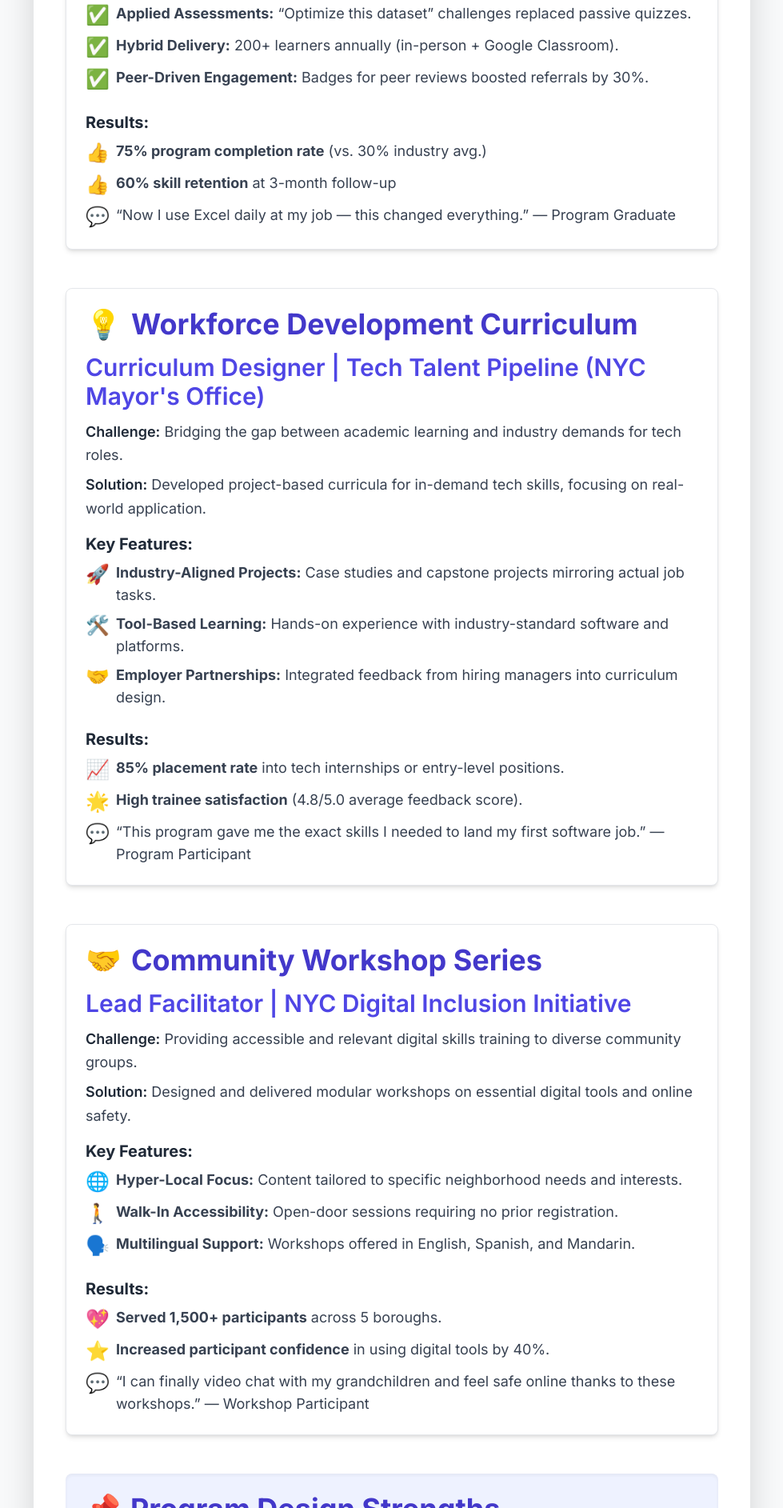
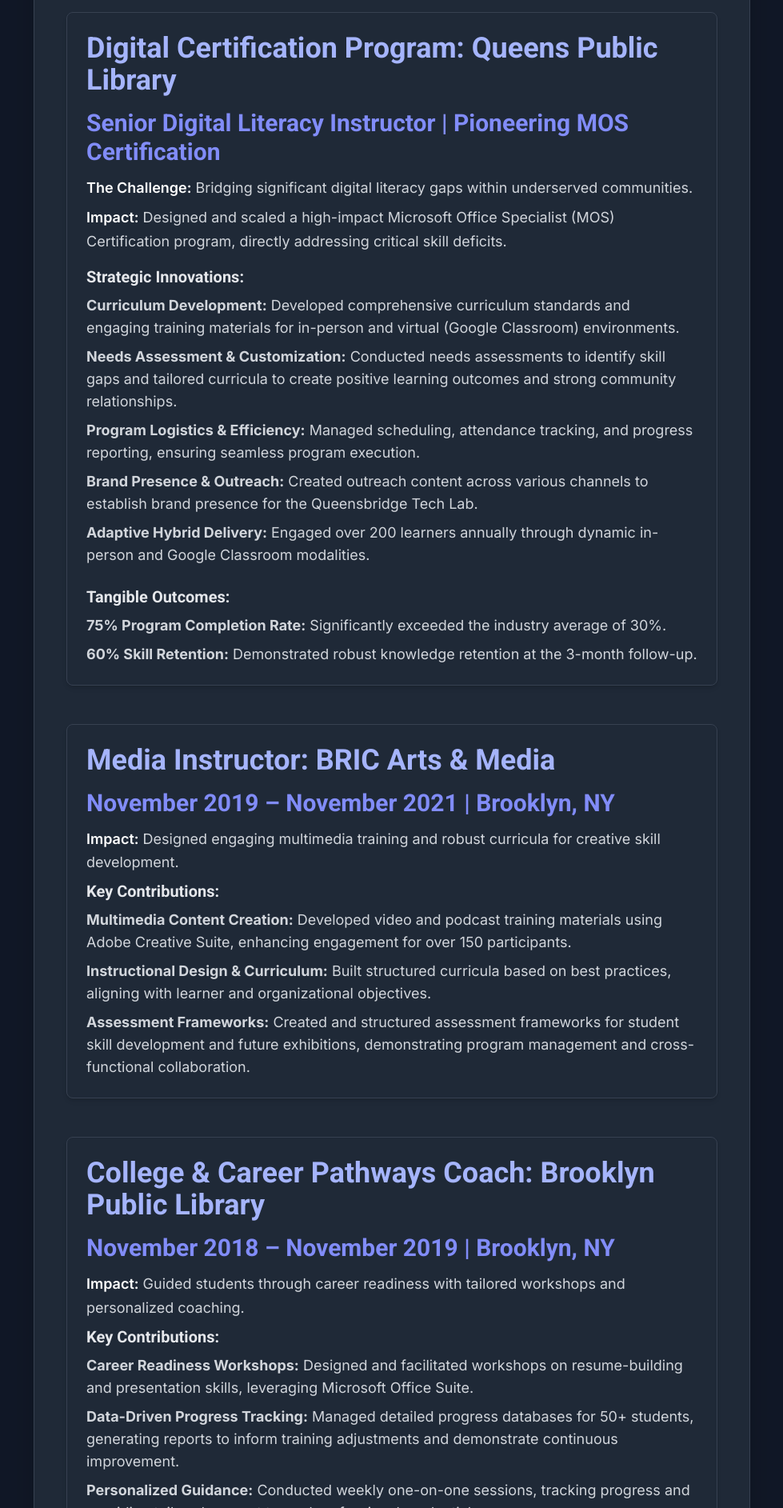
Before and after one commit to branpnyc/about, a plain HTML site: page index.html in a window 1280 px wide. Shown: the part 915-2800 px from the top of the page at 80% size, without its empty margins (150-1129 px from the left). Drawn offline with nearby package versions, Linux system fonts and the light colour scheme.

Commit message:
Update index.html

```diff
--- a/index.html
+++ b/index.html
@@ -4,125 +4,136 @@
     <meta charset="UTF-8">
     <meta name="viewport" content="width=device-width, initial-scale=1.0">
     <title>Brandon Payne | Learning Program Highlights</title>
-    <!-- Inter Font -->
-    <link href="https://fonts.googleapis.com/css2?family=Inter:wght@400;600;700&display=swap" rel="stylesheet">
+    <!-- Updated Fonts: Roboto for all headings, Inter for body text -->
+    <link href="https://fonts.googleapis.com/css2?family=Inter:wght@300;400;500;600;700;800;900&family=Roboto:wght@700;900&display=swap" rel="stylesheet">
     <!-- Tailwind CSS CDN -->
     <script src="https://cdn.tailwindcss.com"></script>
     <style>
-        /* Custom styles to ensure Inter font is applied and provide a base */
-        body {
+        /* Custom styles to ensure fonts are applied */
+        /* All headings now use Roboto */
+        .font-heading-main,
+        .font-heading-sub {
+            font-family: 'Roboto', sans-serif;
+        }
+        .font-body {
             font-family: 'Inter', sans-serif;
         }
     </style>
 </head>
-<body class="font-inter bg-gray-50 text-gray-900 min-h-screen flex items-center justify-center py-12 px-4 sm:px-6 lg:px-8">
-    <div class="max-w-4xl w-full space-y-12 bg-white p-8 sm:p-10 rounded-xl shadow-2xl">
+<body class="font-body bg-gray-900 text-gray-100 min-h-screen flex items-center justify-center py-12 px-4 sm:px-6 lg:px-8 p-8">
+    <div class="max-w-4xl w-full space-y-12 bg-gray-800 p-8 sm:p-10 rounded-xl shadow-2xl border border-gray-700">
 
         <!-- Header Section -->
         <header class="text-center">
-            <h1 class="text-5xl sm:text-6xl font-extrabold text-indigo-800 leading-tight mb-4">Brandon Payne | Learning Program Highlights</h1>
-            <p class="quote italic text-xl sm:text-2xl text-gray-600 mb-12">“Let’s build training and certification pathways as dynamic as the communities they serve.”</p>
+            <h1 class="font-heading-main text-5xl sm:text-6xl font-extrabold text-indigo-400 leading-tight mb-2">Brandon Payne</h1>
+            <h2 class="text-2xl sm:text-3xl font-semibold text-gray-300 mb-4">Building Bridges Through Tech</h2>
+            <p class="quote italic text-xl sm:text-2xl text-gray-400 mb-12">Cultivating dynamic training and certification pathways that empower communities.</p>
         </header>
 
         <!-- About Section -->
-        <section class="p-6 bg-indigo-50 rounded-lg shadow-inner">
-            <h2 class="text-3xl sm:text-4xl font-bold text-indigo-700 mb-4">About This Page</h2>
-            <p class="text-lg leading-relaxed text-gray-700">Hi, I’m Brandon — a program strategist and educator focused on digital literacy, career pathways, and community-centered certifications. This page highlights select learning and workforce development programs I’ve built, designed to empower underserved communities and emerging professionals.</p>
+        <section class="p-6 bg-gray-700 rounded-lg shadow-inner border border-gray-600">
+            <h2 class="font-heading-sub text-3xl sm:text-4xl font-bold text-indigo-300 mb-4">A Vision for Empowered Learning</h2>
+            <p class="text-lg leading-relaxed text-gray-300">As a program strategist and educator, I specialize in crafting digital literacy, career pathway, and community-centered certification programs. This page showcases impactful initiatives I've led, focusing on empowering underserved communities and catalyzing career growth for emerging professionals.</p>
+        </section>
+
+        <!-- Program Design Strengths (Moved to be the second section) -->
+        <section class="p-6 bg-gray-700 rounded-lg shadow-inner border border-gray-600">
+            <h2 class="font-heading-sub text-3xl sm:text-4xl font-bold text-indigo-300 mb-4">My Core Strengths in Program Design</h2>
+            <ul class="list-none pl-0 space-y-2 text-lg text-gray-300">
+                <li class="flex items-start"><span><strong>Scalable & Adaptable Learning Models:</strong> Designing frameworks that flex to diverse learner needs and environments.</span></li>
+                <li class="flex items-start"><span><strong>Community-Centric Engagement:</strong> Cultivating peer-driven strategies for deeper participant involvement and retention.</span></li>
+                <li class="flex items-start"><span><strong>Results-Oriented Focus:</strong> Driving initiatives with clear, trackable outcomes and impactful employer collaborations.</span></li>
+            </ul>
         </section>
 
         <!-- Digital Certification Program -->
-        <section class="p-6 bg-white rounded-lg shadow-md border border-gray-200">
-            <h2 class="text-3xl sm:text-4xl font-bold text-indigo-700 mb-4 flex items-center">
-                <span class="mr-3 text-indigo-500">📊</span> Digital Certification Program
-            </h2>
-            <h3 class="text-2xl sm:text-3xl font-semibold text-indigo-600 mb-3">Senior Digital Literacy Instructor | Queens Public Library</h3>
-            <p class="text-lg leading-relaxed text-gray-700 mb-2"><strong class="font-semibold text-gray-800">Challenge:</strong> Low digital literacy engagement in underserved communities.</p>
-            <p class="text-lg leading-relaxed text-gray-700 mb-4"><strong class="font-semibold text-gray-800">Solution:</strong> Designed and scaled a performance-based Microsoft Office Specialist (MOS) Certification program.</p>
+        <section class="p-6 bg-gray-800 rounded-lg shadow-md border border-gray-700">
+            <h2 class="font-heading-sub text-3xl sm:text-4xl font-bold text-indigo-300 mb-4">Digital Certification Program: Queens Public Library</h2>
+            <h3 class="font-heading-sub text-2xl sm:text-3xl font-semibold text-indigo-400 mb-3">Senior Digital Literacy Instructor | Pioneering MOS Certification</h3>
+            <p class="text-lg leading-relaxed text-gray-300 mb-2"><strong class="font-semibold text-white">The Challenge:</strong> Bridging significant digital literacy gaps within underserved communities.</p>
+            <p class="text-lg leading-relaxed text-gray-300 mb-4"><strong class="font-semibold text-white">Impact:</strong> Designed and scaled a high-impact Microsoft Office Specialist (MOS) Certification program, directly addressing critical skill deficits.</p>
 
-            <h4 class="text-xl font-bold text-gray-800 mb-2">Key Features:</h4>
-            <ul class="list-none pl-0 space-y-2 text-lg text-gray-700">
-                <li class="flex items-start"><span class="text-green-500 mr-2 text-2xl">✅</span> <span><strong>Applied Assessments:</strong> “Optimize this dataset” challenges replaced passive quizzes.</span></li>
-                <li class="flex items-start"><span class="text-green-500 mr-2 text-2xl">✅</span> <span><strong>Hybrid Delivery:</strong> 200+ learners annually (in-person + Google Classroom).</span></li>
-                <li class="flex items-start"><span class="text-green-500 mr-2 text-2xl">✅</span> <span><strong>Peer-Driven Engagement:</strong> Badges for peer reviews boosted referrals by 30%.</span></li>
+            <h4 class="font-heading-sub text-xl font-bold text-gray-200 mb-2">Strategic Innovations:</h4>
+            <ul class="list-none pl-0 space-y-2 text-lg text-gray-300">
+                <li class="flex items-start"><span><strong>Curriculum Development:</strong> Developed comprehensive curriculum standards and engaging training materials for in-person and virtual (Google Classroom) environments.</span></li>
+                <li class="flex items-start"><span><strong>Needs Assessment & Customization:</strong> Conducted needs assessments to identify skill gaps and tailored curricula to create positive learning outcomes and strong community relationships.</span></li>
+                <li class="flex items-start"><span><strong>Program Logistics & Efficiency:</strong> Managed scheduling, attendance tracking, and progress reporting, ensuring seamless program execution.</span></li>
+                <li class="flex items-start"><span><strong>Brand Presence & Outreach:</strong> Created outreach content across various channels to establish brand presence for the Queensbridge Tech Lab.</span></li>
+                <li class="flex items-start"><span><strong>Adaptive Hybrid Delivery:</strong> Engaged over 200 learners annually through dynamic in-person and Google Classroom modalities.</span></li>
             </ul>
 
-            <h4 class="text-xl font-bold text-gray-800 mt-6 mb-2">Results:</h4>
-            <ul class="list-none pl-0 space-y-2 text-lg text-gray-700">
-                <li class="flex items-start"><span class="text-green-500 mr-2 text-2xl">👍</span> <span><strong>75% program completion rate</strong> (vs. 30% industry avg.)</span></li>
-                <li class="flex items-start"><span class="text-green-500 mr-2 text-2xl">👍</span> <span><strong>60% skill retention</strong> at 3-month follow-up</span></li>
-                <li class="flex items-start"><span class="text-green-500 mr-2 text-2xl">💬</span> <span>“Now I use Excel daily at my job — this changed everything.” — Program Graduate</span></li>
+            <h4 class="font-heading-sub text-xl font-bold text-gray-200 mt-6 mb-2">Tangible Outcomes:</h4>
+            <ul class="list-none pl-0 space-y-2 text-lg text-gray-300">
+                <li class="flex items-start"><span><strong>75% Program Completion Rate:</strong> Significantly exceeded the industry average of 30%.</span></li>
+                <li class="flex items-start"><span><strong>60% Skill Retention:</strong> Demonstrated robust knowledge retention at the 3-month follow-up.</span></li>
             </ul>
         </section>
 
-        <!-- Workforce Development Curriculum -->
-        <section class="p-6 bg-white rounded-lg shadow-md border border-gray-200">
-            <h2 class="text-3xl sm:text-4xl font-bold text-indigo-700 mb-4 flex items-center">
-                <span class="mr-3 text-indigo-500">💡</span> Workforce Development Curriculum
-            </h2>
-            <h3 class="text-2xl sm:text-3xl font-semibold text-indigo-600 mb-3">Curriculum Designer | Tech Talent Pipeline (NYC Mayor's Office)</h3>
-            <p class="text-lg leading-relaxed text-gray-700 mb-2"><strong class="font-semibold text-gray-800">Challenge:</strong> Bridging the gap between academic learning and industry demands for tech roles.</p>
-            <p class="text-lg leading-relaxed text-gray-700 mb-4"><strong class="font-semibold text-gray-800">Solution:</strong> Developed project-based curricula for in-demand tech skills, focusing on real-world application.</p>
+        <!-- Media Instructor -->
+        <section class="p-6 bg-gray-800 rounded-lg shadow-md border border-gray-700">
+            <h2 class="font-heading-sub text-3xl sm:text-4xl font-bold text-indigo-300 mb-4">Media Instructor: BRIC Arts & Media</h2>
+            <h3 class="font-heading-sub text-2xl sm:text-3xl font-semibold text-indigo-400 mb-3">November 2019 – November 2021 | Brooklyn, NY</h3>
+            <p class="text-lg leading-relaxed text-gray-300 mb-2"><strong class="font-semibold text-white">Impact:</strong> Designed engaging multimedia training and robust curricula for creative skill development.</p>
 
-            <h4 class="text-xl font-bold text-gray-800 mb-2">Key Features:</h4>
-            <ul class="list-none pl-0 space-y-2 text-lg text-gray-700">
-                <li class="flex items-start"><span class="text-green-500 mr-2 text-2xl">🚀</span> <span><strong>Industry-Aligned Projects:</strong> Case studies and capstone projects mirroring actual job tasks.</span></li>
-                <li class="flex items-start"><span class="text-green-500 mr-2 text-2xl">🛠️</span> <span><strong>Tool-Based Learning:</strong> Hands-on experience with industry-standard software and platforms.</span></li>
-                <li class="flex items-start"><span class="text-green-500 mr-2 text-2xl">🤝</span> <span><strong>Employer Partnerships:</strong> Integrated feedback from hiring managers into curriculum design.</span></li>
-            </ul>
-
-            <h4 class="text-xl font-bold text-gray-800 mt-6 mb-2">Results:</h4>
-            <ul class="list-none pl-0 space-y-2 text-lg text-gray-700">
-                <li class="flex items-start"><span class="text-green-500 mr-2 text-2xl">📈</span> <span><strong>85% placement rate</strong> into tech internships or entry-level positions.</span></li>
-                <li class="flex items-start"><span class="text-green-500 mr-2 text-2xl">🌟</span> <span><strong>High trainee satisfaction</strong> (4.8/5.0 average feedback score).</span></li>
-                <li class="flex items-start"><span class="text-green-500 mr-2 text-2xl">💬</span> <span>“This program gave me the exact skills I needed to land my first software job.” — Program Participant</span></li>
+            <h4 class="font-heading-sub text-xl font-bold text-gray-200 mb-2">Key Contributions:</h4>
+            <ul class="list-none pl-0 space-y-2 text-lg text-gray-300">
+                <li class="flex items-start"><span><strong>Multimedia Content Creation:</strong> Developed video and podcast training materials using Adobe Creative Suite, enhancing engagement for over 150 participants.</span></li>
+                <li class="flex items-start"><span><strong>Instructional Design & Curriculum:</strong> Built structured curricula based on best practices, aligning with learner and organizational objectives.</span></li>
+                <li class="flex items-start"><span><strong>Assessment Frameworks:</strong> Created and structured assessment frameworks for student skill development and future exhibitions, demonstrating program management and cross-functional collaboration.</span></li>
             </ul>
         </section>
 
-        <!-- Community Workshop Series -->
-        <section class="p-6 bg-white rounded-lg shadow-md border border-gray-200">
-            <h2 class="text-3xl sm:text-4xl font-bold text-indigo-700 mb-4 flex items-center">
-                <span class="mr-3 text-indigo-500">🤝</span> Community Workshop Series
-            </h2>
-            <h3 class="text-2xl sm:text-3xl font-semibold text-indigo-600 mb-3">Lead Facilitator | NYC Digital Inclusion Initiative</h3>
-            <p class="text-lg leading-relaxed text-gray-700 mb-2"><strong class="font-semibold text-gray-800">Challenge:</strong> Providing accessible and relevant digital skills training to diverse community groups.</p>
-            <p class="text-lg leading-relaxed text-gray-700 mb-4"><strong class="font-semibold text-gray-800">Solution:</strong> Designed and delivered modular workshops on essential digital tools and online safety.</p>
+        <!-- College & Career Pathways Coach -->
+        <section class="p-6 bg-gray-800 rounded-lg shadow-md border border-gray-700">
+            <h2 class="font-heading-sub text-3xl sm:text-4xl font-bold text-indigo-300 mb-4">College & Career Pathways Coach: Brooklyn Public Library</h2>
+            <h3 class="font-heading-sub text-2xl sm:text-3xl font-semibold text-indigo-400 mb-3">November 2018 – November 2019 | Brooklyn, NY</h3>
+            <p class="text-lg leading-relaxed text-gray-300 mb-2"><strong class="font-semibold text-white">Impact:</strong> Guided students through career readiness with tailored workshops and personalized coaching.</p>
 
-            <h4 class="text-xl font-bold text-gray-800 mb-2">Key Features:</h4>
-            <ul class="list-none pl-0 space-y-2 text-lg text-gray-700">
-                <li class="flex items-start"><span class="text-green-500 mr-2 text-2xl">🌐</span> <span><strong>Hyper-Local Focus:</strong> Content tailored to specific neighborhood needs and interests.</span></li>
-                <li class="flex items-start"><span class="text-green-500 mr-2 text-2xl">🚶</span> <span><strong>Walk-In Accessibility:</strong> Open-door sessions requiring no prior registration.</span></li>
-                <li class="flex items-start"><span class="text-green-500 mr-2 text-2xl">🗣️</span> <span><strong>Multilingual Support:</strong> Workshops offered in English, Spanish, and Mandarin.</span></li>
-            </ul>
-
-            <h4 class="text-xl font-bold text-gray-800 mt-6 mb-2">Results:</h4>
-            <ul class="list-none pl-0 space-y-2 text-lg text-gray-700">
-                <li class="flex items-start"><span class="text-green-500 mr-2 text-2xl">💖</span> <span><strong>Served 1,500+ participants</strong> across 5 boroughs.</span></li>
-                <li class="flex items-start"><span class="text-green-500 mr-2 text-2xl">⭐</span> <span><strong>Increased participant confidence</strong> in using digital tools by 40%.</span></li>
-                <li class="flex items-start"><span class="text-green-500 mr-2 text-2xl">💬</span> <span>“I can finally video chat with my grandchildren and feel safe online thanks to these workshops.” — Workshop Participant</span></li>
+            <h4 class="font-heading-sub text-xl font-bold text-gray-200 mb-2">Key Contributions:</h4>
+            <ul class="list-none pl-0 space-y-2 text-lg text-gray-300">
+                <li class="flex items-start"><span><strong>Career Readiness Workshops:</strong> Designed and facilitated workshops on resume-building and presentation skills, leveraging Microsoft Office Suite.</span></li>
+                <li class="flex items-start"><span><strong>Data-Driven Progress Tracking:</strong> Managed detailed progress databases for 50+ students, generating reports to inform training adjustments and demonstrate continuous improvement.</span></li>
+                <li class="flex items-start"><span><strong>Personalized Guidance:</strong> Conducted weekly one-on-one sessions, tracking progress and providing tailored support toward professional credentials.</span></li>
             </ul>
         </section>
 
-        <!-- Program Design Strengths -->
-        <section class="p-6 bg-indigo-50 rounded-lg shadow-inner">
-            <h2 class="text-3xl sm:text-4xl font-bold text-indigo-700 mb-4 flex items-center">
-                <span class="mr-3 text-indigo-500">📌</span> Program Design Strengths
-            </h2>
-            <ul class="list-none pl-0 space-y-2 text-lg text-gray-700">
-                <li class="flex items-start"><span class="text-green-500 mr-2 text-2xl">✔️</span> <span><strong>Scalable Learning Models</strong> adaptable to diverse learners.</span></li>
-                <li class="flex items-start"><span class="text-green-500 mr-2 text-2xl">✔️</span> <span><strong>Community-Centered Engagement</strong> through peer-driven strategies.</span></li>
-                <li class="flex items-start"><span class="text-green-500 mr-2 text-2xl">✔️</span> <span><strong>Results-Driven Focus</strong> with trackable outcomes and employer collaborations.</span></li>
+        <!-- Community Education & Technology Specialist -->
+        <section class="p-6 bg-gray-800 rounded-lg shadow-md border border-gray-700">
+            <h2 class="font-heading-sub text-3xl sm:text-4xl font-bold text-indigo-300 mb-4">Community Education & Technology Specialist: The Point CDC</h2>
+            <h3 class="font-heading-sub text-2xl sm:text-3xl font-semibold text-indigo-400 mb-3">November 2016 – September 2018 | Bronx, NY</h3>
+            <p class="text-lg leading-relaxed text-gray-300 mb-2"><strong class="font-semibold text-white">Impact:</strong> Orchestrated comprehensive community education and technology support programs.</p>
+
+            <h4 class="font-heading-sub text-xl font-bold text-gray-200 mb-2">Key Contributions:</h4>
+            <ul class="list-none pl-0 space-y-2 text-lg text-gray-300">
+                <li class="flex items-start"><span><strong>Program Coordination:</strong> Coordinated community education programs and staff development trainings for diverse populations, demonstrating strategic program management.</span></li>
+                <li class="flex items-start"><span><strong>Workshop Administration:</strong> Administered workshops, developing essential learning materials and job aids for both staff and community members.</span></li>
+                <li class="flex items-start"><span><strong>Technical Support:</strong> Provided critical A/V equipment support, ensuring seamless operations and minimizing downtime during key sessions.</span></li>
+            </ul>
+        </section>
+
+        <!-- Social Media Coordinator -->
+        <section class="p-6 bg-gray-800 rounded-lg shadow-md border border-gray-700">
+            <h2 class="font-heading-sub text-3xl sm:text-4xl font-bold text-indigo-300 mb-4">Social Media Coordinator: Access Mindfulness</h2>
+            <h3 class="font-heading-sub text-2xl sm:text-3xl font-semibold text-indigo-400 mb-3">September 2017 – June 2018 | New York, NY</h3>
+            <p class="text-lg leading-relaxed text-gray-300 mb-2"><strong class="font-semibold text-white">Impact:</strong> Drove brand visibility and operational efficiency through strategic digital marketing and program coordination.</p>
+
+            <h4 class="font-heading-sub text-xl font-bold text-gray-200 mb-2">Key Contributions:</h4>
+            <ul class="list-none pl-0 space-y-2 text-lg text-gray-300">
+                <li class="flex items-start"><span><strong>Workshop & Go-to-Market Strategy:</strong> Led coordination and implemented go-to-market strategies, enhancing operational efficiency through data-driven improvements.</span></li>
+                <li class="flex items-start"><span><strong>Digital Content & Brand Visibility:</strong> Managed website layout and executed strategic content creation to boost user education and brand visibility.</span></li>
+                <li class="flex items-start"><span><strong>Educator Program Facilitation:</strong> Facilitated education programs for NYC educators, developing curriculum standards and building relationships with partners to enhance community engagement and contribute to program growth.</span></li>
             </ul>
         </section>
 
         <!-- Contact Section -->
-        <footer class="contact text-center p-6 bg-gray-100 rounded-lg shadow-inner">
-            <h2 class="text-3xl sm:text-4xl font-bold text-indigo-700 mb-4 flex items-center justify-center">
-                <span class="mr-3 text-indigo-500">📬</span> Contact
-            </h2>
-            <p class="text-lg leading-relaxed text-gray-700">
-                📧 <a href="mailto:brandonpnyc@gmail.com" class="text-indigo-600 hover:underline">brandonpnyc@gmail.com</a><br>
-                📱 (347) 446-6243<br>
-                🔗 <a href="https://www.linkedin.com/in/brandonpayne/" target="_blank" rel="noopener noreferrer" class="text-indigo-600 hover:underline">LinkedIn Profile</a>
+        <footer class="contact text-center p-6 bg-gray-700 rounded-lg shadow-inner border border-gray-600">
+            <h2 class="font-heading-sub text-3xl sm:text-4xl font-bold text-indigo-300 mb-4">Connect with Brandon</h2>
+            <p class="text-lg leading-relaxed text-gray-300 flex justify-center items-center flex-wrap gap-x-2">
+                <a href="mailto:brandonpnyc@gmail.com" class="text-indigo-400 hover:underline">brandonpnyc@gmail.com</a>
+                <span>|</span>
+                <a href="https://www.linkedin.com/in/brpayne/" target="_blank" rel="noopener noreferrer" class="text-indigo-400 hover:underline">LinkedIn</a>
+                <span>|</span>
+                <span>(347) 446-6243</span>
             </p>
         </footer>
 
```
